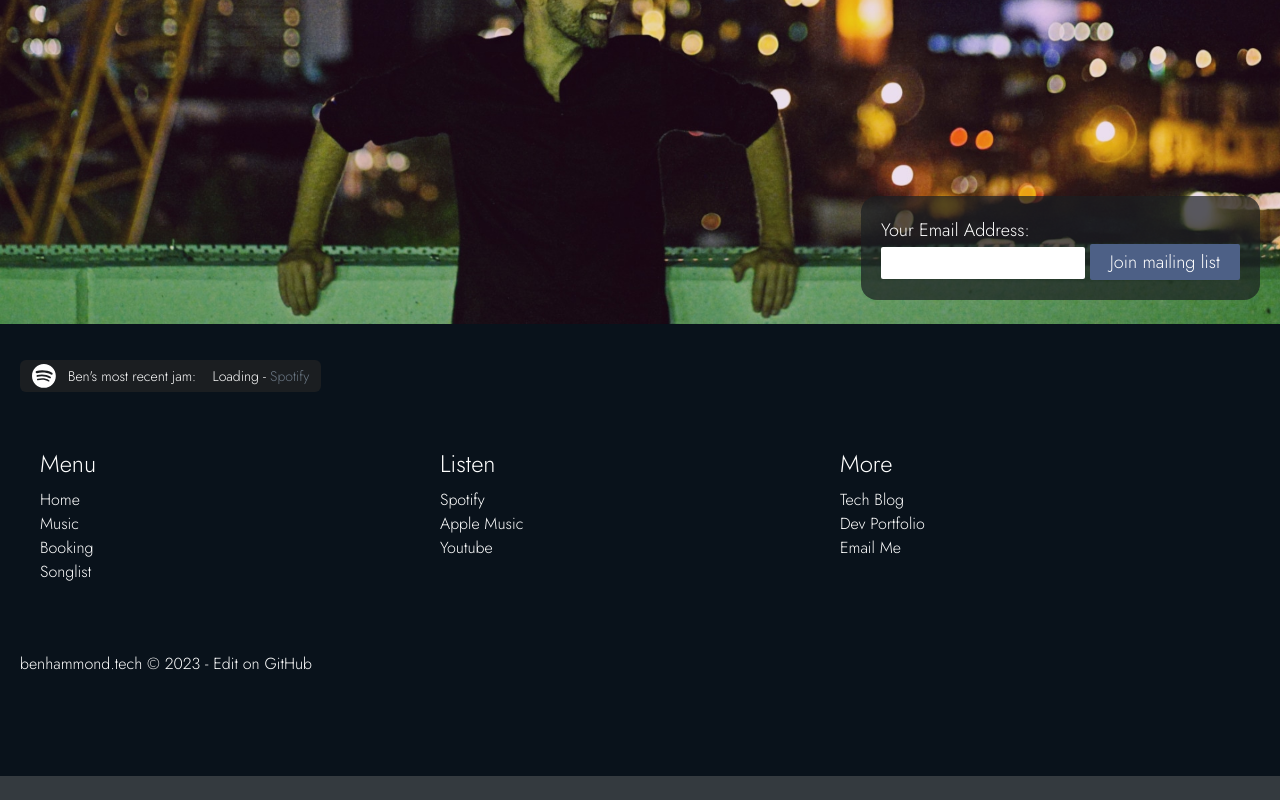
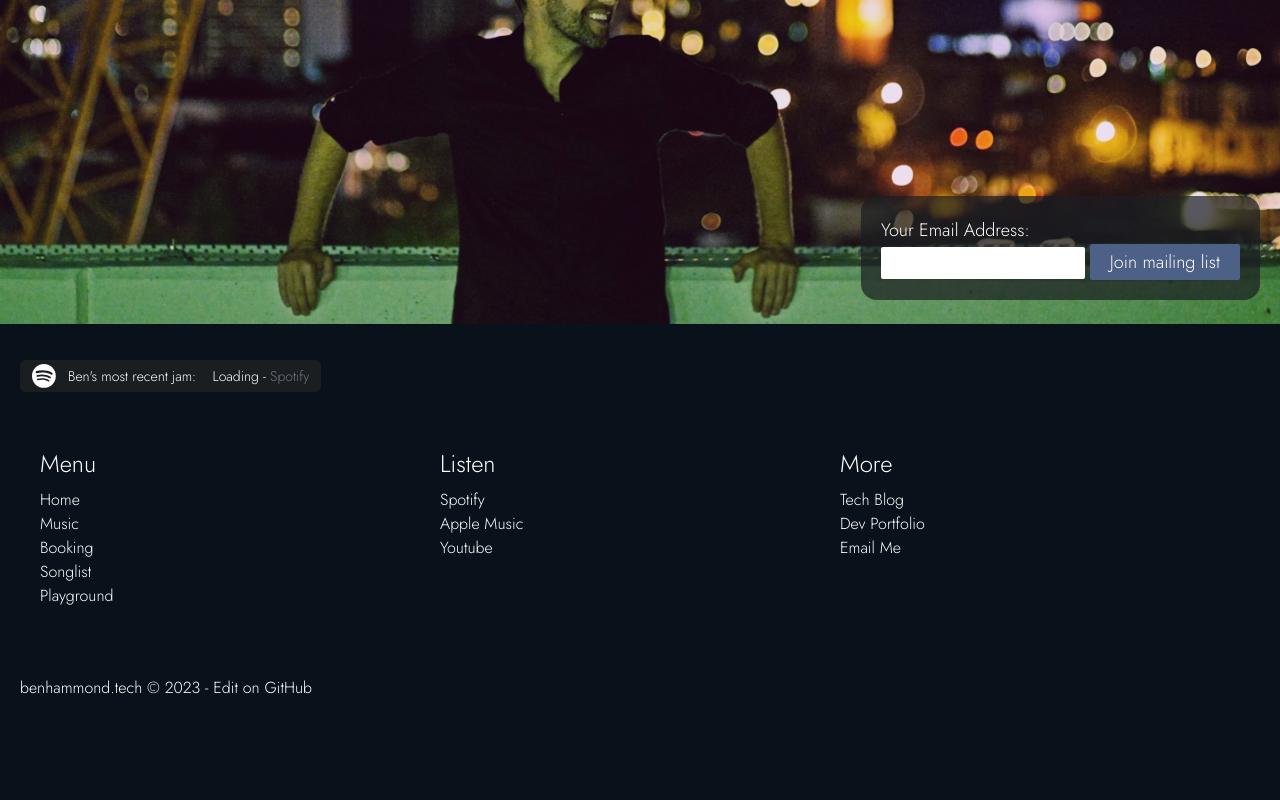
Before and after one commit to benhammondmusic/benhammondmusic.com, a SvelteKit app: page / in a window 1280 px wide. Shown: the part 1123-1923 px from the top of the page. Before the commit the page ends 1899 px from the top, so only its background shows below. Built offline with nearby package versions, Linux system fonts and the light colour scheme; no server answers; some icons are missing.

Commit message:
add footer link to playground; link spotify playlist

```diff
--- a/src/lib/Components/Layout/Footer.svelte
+++ b/src/lib/Components/Layout/Footer.svelte
@@ -48,6 +48,12 @@
 						<a
 							class="hover:text-bhm-sky"
 							href="/songlist">Songlist</a
+						>
+					</li>
+					<li>
+						<a
+							class="hover:text-bhm-sky"
+							href="/playground">Playground</a
 						>
 					</li>
 				</ul>
--- a/src/routes/playground/+page.svelte
+++ b/src/routes/playground/+page.svelte
@@ -39,9 +39,12 @@
 	<div class="flex flex-col items-center">
 		<p class="max-w-xl pb-10">
 			Below are some ongoing experiments in visualizing the data behind my music career. I have
-			uploaded (most) of my songlist as a Spotify playlist; that data is securely fetched, wrangled,
-			and ultimately displayed below. Much of my data viz experience comes from my full-time job as
-			Senior Software Engineer on the <a
+			uploaded (most) of my songlist as a <a
+				href="https://open.spotify.com/playlist/1BGI6ETmEsvhj0nTv7LOu6?si=7027beba59b4422d"
+				class="underline hover:bg-bhm-sky">Spotify playlist</a
+			>; that data is securely fetched, wrangled, and ultimately displayed below. Much of my data
+			viz experience comes from my full-time job as Senior Software Engineer on the
+			<a
 				href="https://healthequitytracker.org"
 				class="underline hover:bg-bhm-sky">Health Equity Tracker</a
 			>. I will be using this page as a low-stakes way to try new ideas and explore SvelteKit and D3
```
